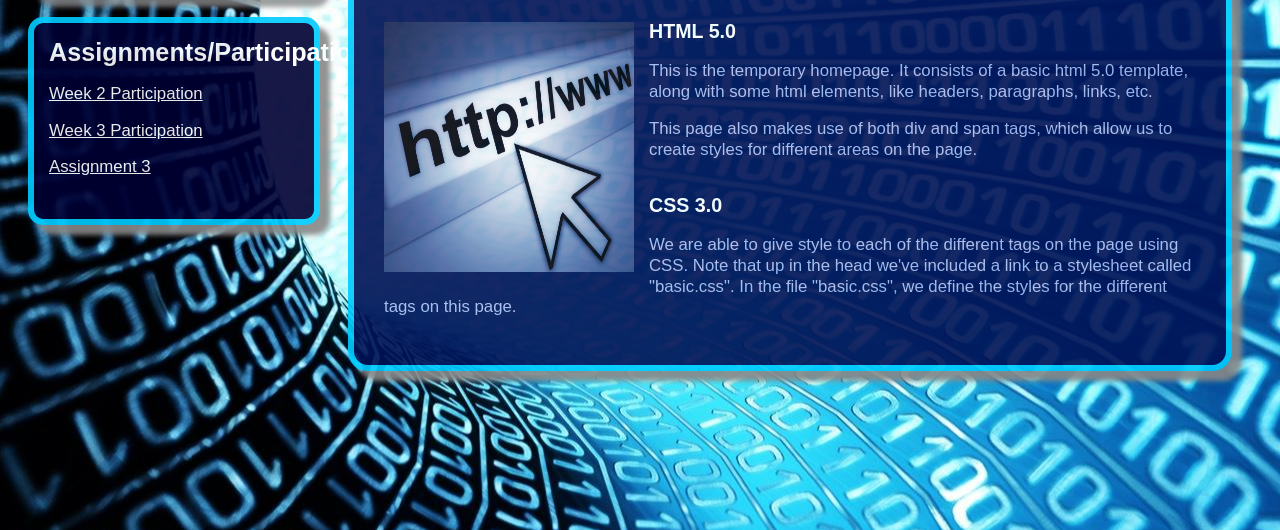
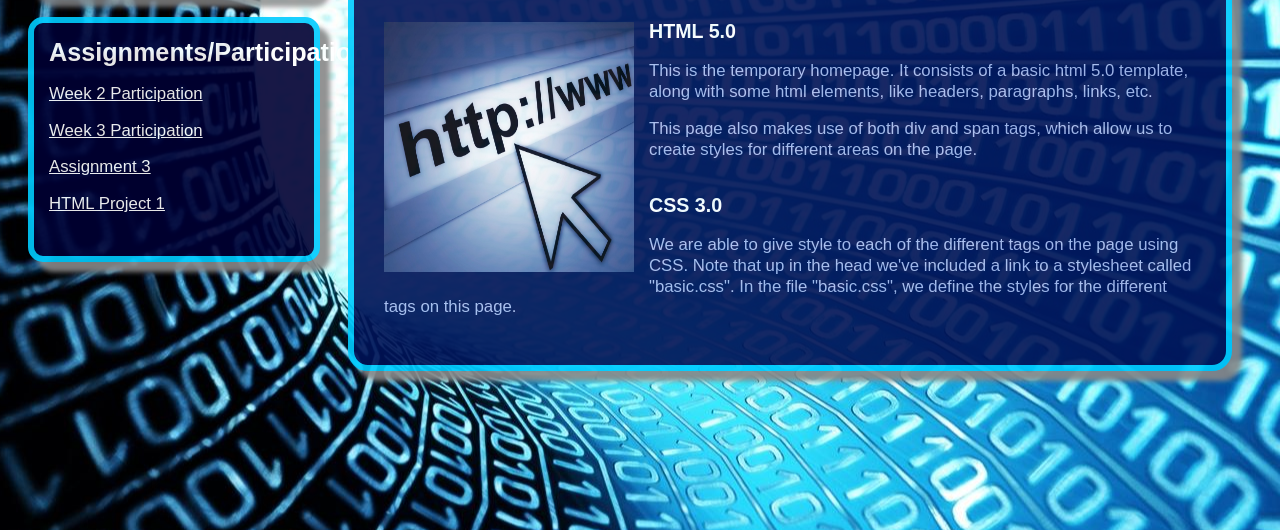
Before and after one commit to DylanRich/CS-2350, a plain HTML site: page index.html in a window 1280 px wide. Shown: the part 270-800 px from the top of the page. Drawn offline with Linux system fonts and the light colour scheme; a script that the page names is missing.

Commit message:
Putting project on netlify site

```diff
--- a/index.html
+++ b/index.html
@@ -30,6 +30,9 @@
 			<p>
 				<a href="Assignments/Week3/movies.html" target="_blank">Assignment 3</a>
 			</p>
+			<p>
+				<a href="Assignment/Project1/index.html" target="_blank">HTML Project 1</a>
+			</p>
 
 		 </div><!--side2-->
       </div> <!-- side -->
```
